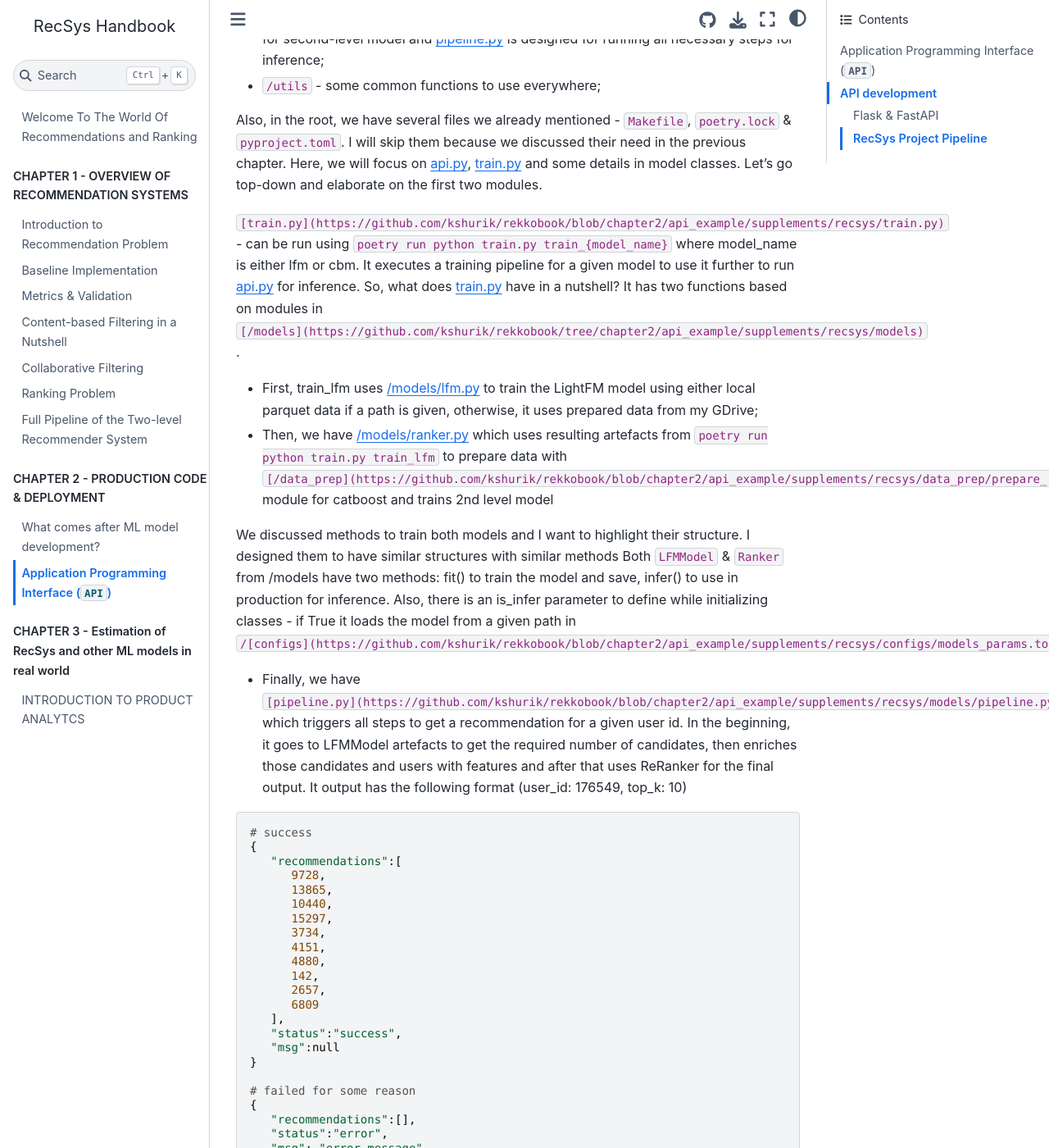
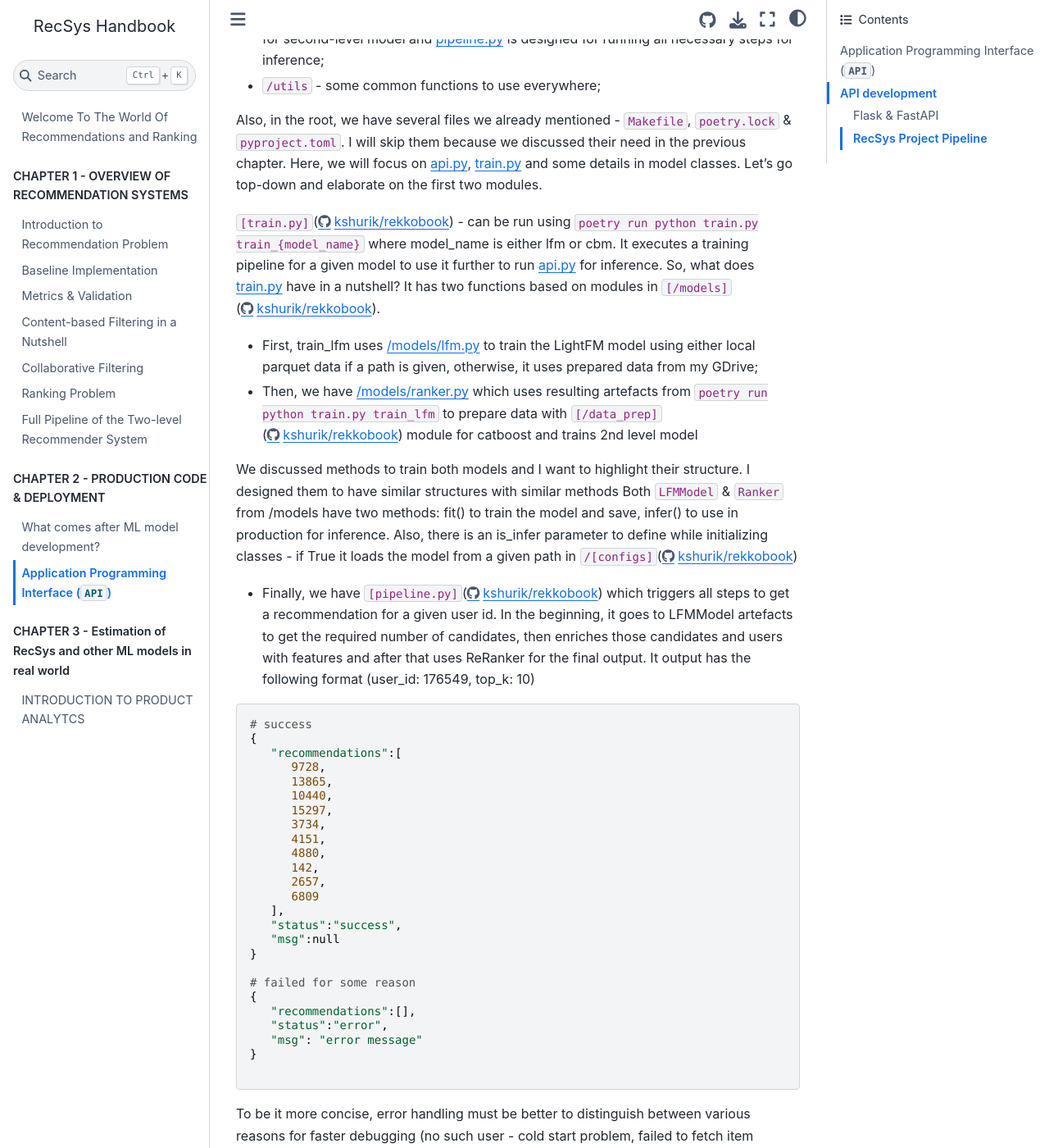
Before and after one commit to kshurik/rekkobook, a Jupyter Book: the page built from docs/chapter2/api_dev.md, in a window 1280 px wide and 1400 px high, scrolled down 4137 px. Shown: the whole window at 82% size. Built offline with Jupyter Book 1.0.4 settings and Sphinx 7.4.7 and the Sphinx Book theme 1.1.4, drawn with Linux system fonts in a browser that asks for light colours; some of the changed text lies outside the part shown.

Commit message:
hitfix with links

````diff
--- a/docs/chapter2/api_dev.md
+++ b/docs/chapter2/api_dev.md
@@ -117,21 +117,21 @@ Also, in the root, we have several files we already mentioned - `Makefile`, `poe
 we discussed their need in the previous chapter. Here, we will focus on api.py, train.py and some details in model classes.
 Let's go top-down and elaborate on the first two modules.
 
-`[train.py](https://github.com/kshurik/rekkobook/blob/chapter2/api_example/supplements/recsys/train.py)` - can be run using `poetry run python train.py train_{model_name}` where model_name is either lfm or cbm.
+`[train.py]`(https://github.com/kshurik/rekkobook/blob/chapter2/api_example/supplements/recsys/train.py) - can be run using `poetry run python train.py train_{model_name}` where model_name is either lfm or cbm.
 It executes a training pipeline for a given model to use it further to run api.py for inference. So, what does
-train.py have in a nutshell? It has two functions based on modules in `[/models](https://github.com/kshurik/rekkobook/tree/chapter2/api_example/supplements/recsys/models)`.
+train.py have in a nutshell? It has two functions based on modules in `[/models]`(https://github.com/kshurik/rekkobook/tree/chapter2/api_example/supplements/recsys/models).
 
 - First, train_lfm uses [/models/lfm.py](https://github.com/kshurik/rekkobook/blob/chapter2/api_example/supplements/recsys/models/lfm.py)
 to train the LightFM model using either local parquet data if a path is given, otherwise, it uses prepared data from my GDrive;
 
 - Then, we have [/models/ranker.py](https://github.com/kshurik/rekkobook/blob/chapter2/api_example/supplements/recsys/models/ranker.py) which
-uses resulting artefacts from `poetry run python train.py train_lfm` to prepare data with `[/data_prep](https://github.com/kshurik/rekkobook/blob/chapter2/api_example/supplements/recsys/data_prep/prepare_ranker_data.py)` module for catboost and trains 2nd level model
+uses resulting artefacts from `poetry run python train.py train_lfm` to prepare data with `[/data_prep]`(https://github.com/kshurik/rekkobook/blob/chapter2/api_example/supplements/recsys/data_prep/prepare_ranker_data.py) module for catboost and trains 2nd level model
 
 We discussed methods to train both models and I want to highlight their structure. I designed them to have similar structures with similar methods
 Both `LFMModel` & `Ranker` from /models have two methods: fit() to train the model and save, infer() to use in production for inference.
-Also, there is an is_infer parameter to define while initializing classes - if True it loads the model from a given path in `/[configs](https://github.com/kshurik/rekkobook/blob/chapter2/api_example/supplements/recsys/configs/models_params.toml)`
+Also, there is an is_infer parameter to define while initializing classes - if True it loads the model from a given path in `/[configs]`(https://github.com/kshurik/rekkobook/blob/chapter2/api_example/supplements/recsys/configs/models_params.toml)
 
-- Finally, we have `[pipeline.py](https://github.com/kshurik/rekkobook/blob/chapter2/api_example/supplements/recsys/models/pipeline.py)` which triggers all steps to get a recommendation for a given user id.
+- Finally, we have `[pipeline.py]`(https://github.com/kshurik/rekkobook/blob/chapter2/api_example/supplements/recsys/models/pipeline.py) which triggers all steps to get a recommendation for a given user id.
 In the beginning, it goes to LFMModel artefacts to get the required number of candidates, then enriches those candidates
 and users with features and after that uses ReRanker for the final output. It output has the following format (user_id: 176549, top_k: 10)
 ```
@@ -164,7 +164,7 @@ and users with features and after that uses ReRanker for the final output. It ou
 To be it more concise, error handling must be better to distinguish between various reasons for faster debugging
 (no such user - cold start problem, failed to fetch item features, user features etc.)
 
-To wrap up, the main worker to get the job done with inference is done in `[api.py](https://github.com/kshurik/rekkobook/blob/chapter2/api_example/supplements/recsys/api.py)`. run() extracts user_id and top_k parameters from the query and triggers get_recommnedations() - cristal clear.
+To wrap up, the main worker to get the job done with inference is done in `[api.py]`(https://github.com/kshurik/rekkobook/blob/chapter2/api_example/supplements/recsys/api.py). run() extracts user_id and top_k parameters from the query and triggers get_recommnedations() - cristal clear.
 
 As you can see, in the code to create a basic Flask application you just need to set 3 lines
 that I highlighted with the line number from the right
````
